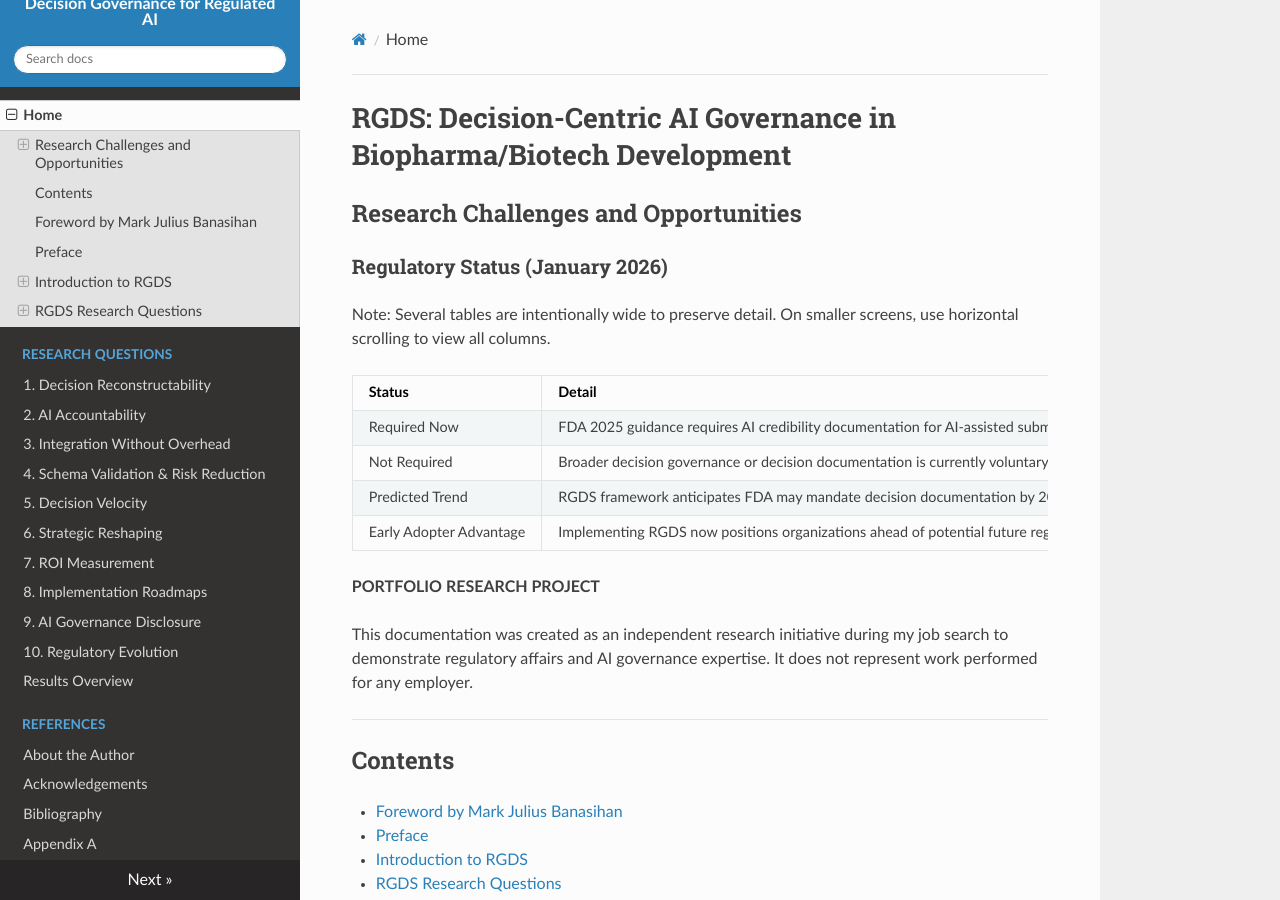
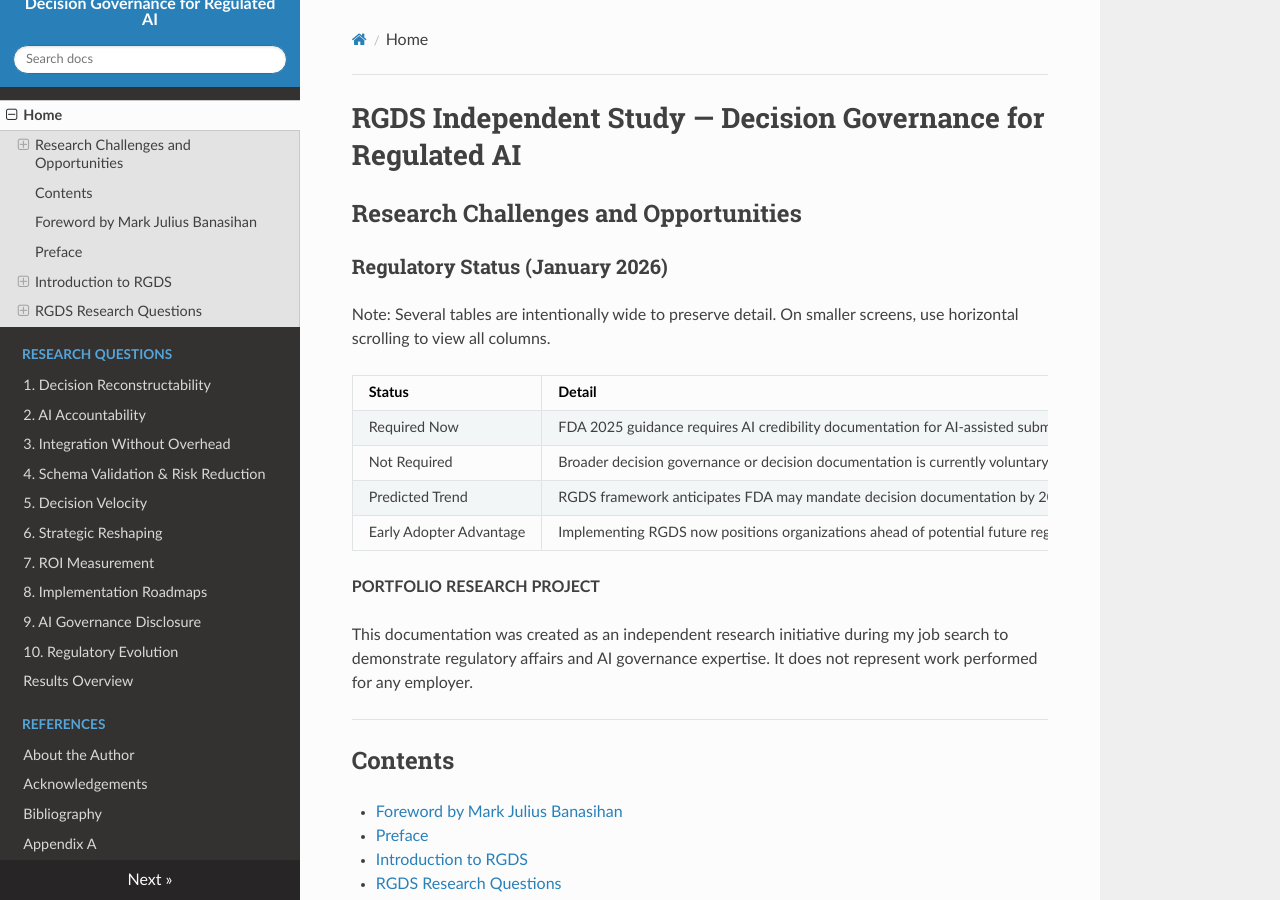
Before and after one commit to mj3b/rgds-independent-study, an MkDocs documentation site: the page built from docs/index.md, in a window 1280 px wide and 900 px high. Built offline with MkDocs 1.6.1, drawn with Linux system fonts in a browser that asks for light colours; nearby versions of some CDN libraries.

Commit message:
Update title of the RGDS independent study document

```diff
--- a/docs/index.md
+++ b/docs/index.md
@@ -1,4 +1,4 @@
-# RGDS: Decision-Centric AI Governance in Biopharma/Biotech Development
+# RGDS Independent Study — Decision Governance for Regulated AI
 ## Research Challenges and Opportunities
 
 ### Regulatory Status (January 2026)
```
